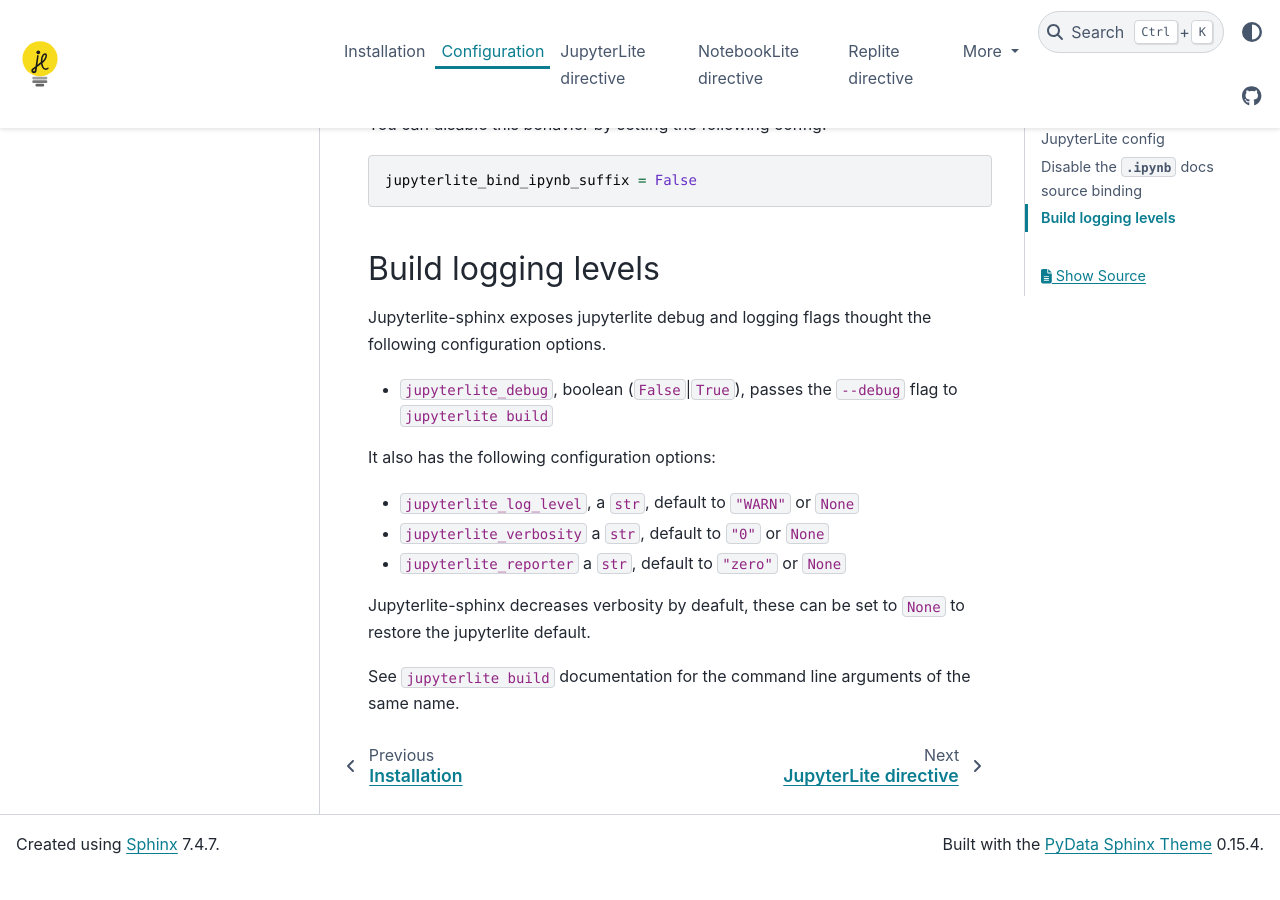
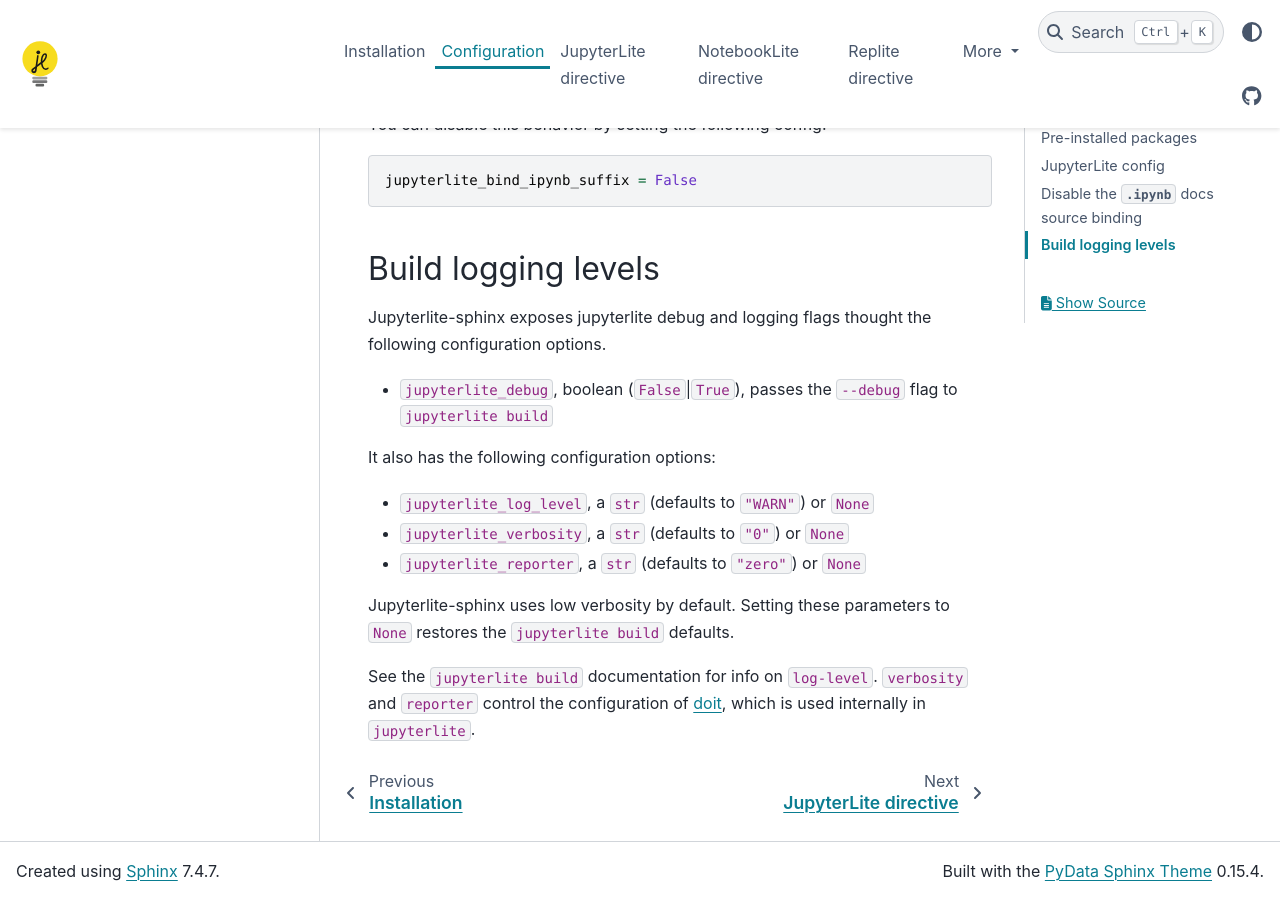
Before and after one commit to jupyterlite/jupyterlite-sphinx, a Sphinx documentation site: the page built from docs/configuration.md, in a window 1280 px wide and 900 px high, scrolled down 1875 px. Built offline with Sphinx 7.4.7 and the PyData theme 0.15.4, drawn with Linux system fonts in a browser that asks for light colours; before the commit the page ends 2749 px from its top, so only the background shows below that.

Commit message:
Apply suggestions from code review

```diff
--- a/docs/configuration.md
+++ b/docs/configuration.md
@@ -76,11 +76,11 @@
 
 It also has the following configuration options:
 
- - `jupyterlite_log_level`, a `str`, default to `"WARN"` or `None`
- - `jupyterlite_verbosity` a `str`, default to `"0"` or `None`
- - `jupyterlite_reporter` a `str`, default to `"zero"` or `None`
+ - `jupyterlite_log_level`, a `str` (defaults to `"WARN"`) or `None`
+ - `jupyterlite_verbosity`, a `str` (defaults to `"0"`) or `None`
+ - `jupyterlite_reporter`, a `str` (defaults to `"zero"`) or `None`
 
-Jupyterlite-sphinx decreases verbosity by deafult, these can be set to `None` to restore the jupyterlite default.
+Jupyterlite-sphinx uses low verbosity by default. Setting these parameters to `None` restores the `jupyterlite build` defaults.
 
-See `jupyterlite build` documentation for the command line arguments of the same
-name.
+See the `jupyterlite build` documentation for info on `log-level`. `verbosity` and `reporter` control the configuration
+of [doit](https://smarie.github.io/python-doit-api/api_reference/), which is used internally in `jupyterlite`.
```
